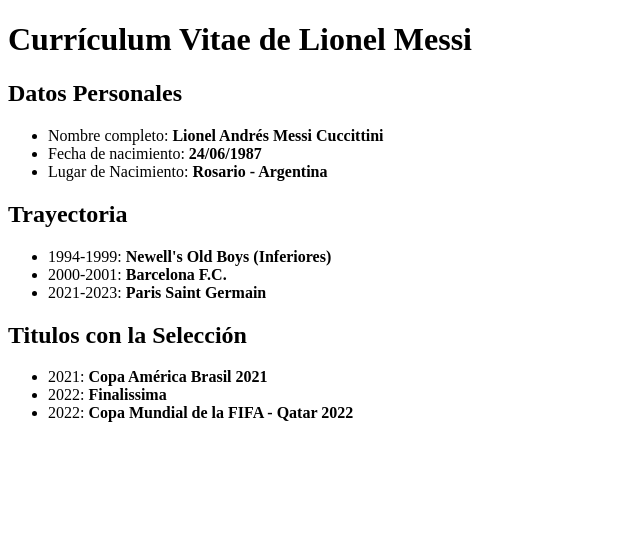
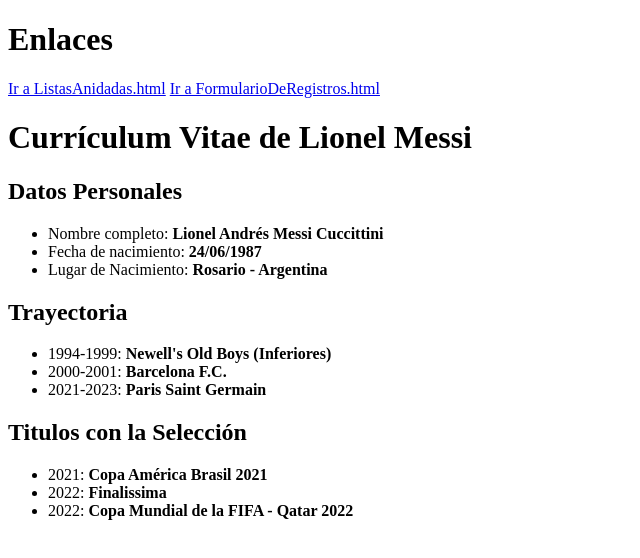
Before and after one commit to PazDePaz/E1, a plain HTML site: page index.html in a window 1280 px wide. Shown: the whole page, without its empty margins (0-640 px from the left). Drawn offline with Linux system fonts and the light colour scheme.

Commit message:
Enlances de ruteo

```diff
--- a/index.html
+++ b/index.html
@@ -6,6 +6,11 @@
     <title>Ejercicio 1: Listas</title>
 </head>
 <body>
+   <div>
+      <h1>Enlaces</h1>
+      <a href="./Ejercicio2ListasAnidadas.html">Ir a ListasAnidadas.html</a>
+      <a href="./Ejercicio3FormularioDeRegistro.html">Ir a FormularioDeRegistros.html</a>
+     </div>
   <h1>Currículum Vitae de Lionel Messi</h1>
     <h2>Datos Personales</h2>
      <ul>
@@ -25,5 +30,7 @@
         <li>2022: <strong>Finalissima</strong></li>
         <li>2022: <strong>Copa Mundial de la FIFA - Qatar 2022</strong></li>
      </ul>
+
+
 </body>
 </html>
```
